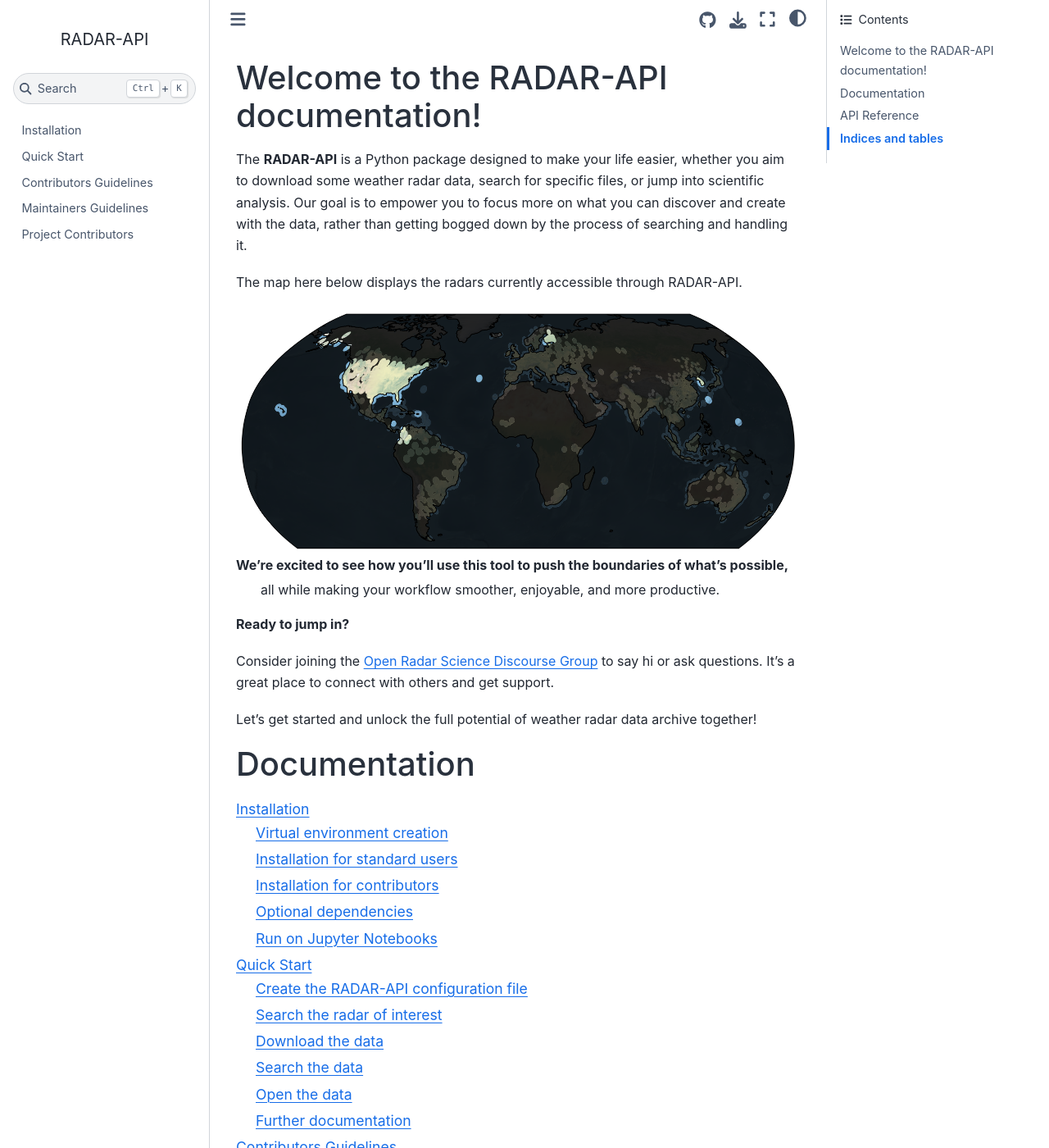
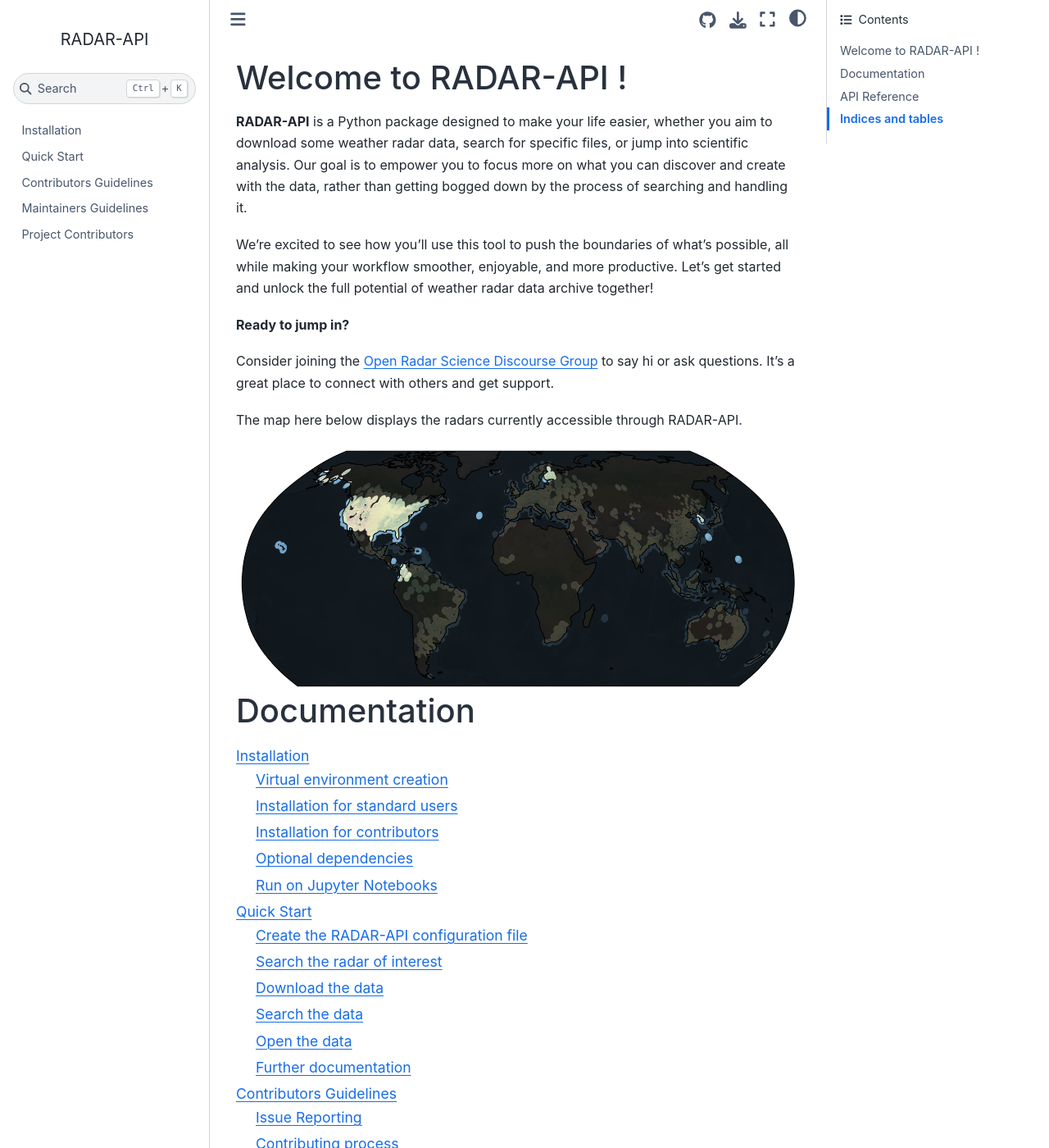
Before and after one commit to ghiggi/radar_api, a Sphinx documentation site: the page built from docs/source/index.rst, in a window 1280 px wide and 1400 px high. Shown: the whole window at 82% size. Built offline with Sphinx 7.4.7 and the Sphinx Book theme 1.1.4, drawn with Linux system fonts in a browser that asks for light colours; pages that are not in the unit, such as notebooks, are missing from menus; some of the changed lines change nothing that is shown.

Commit message:
Improve doc intro

```diff
--- a/docs/source/index.rst
+++ b/docs/source/index.rst
@@ -1,18 +1,14 @@
 
-Welcome to the RADAR-API documentation!
-========================================
+Welcome to RADAR-API !
+========================
 
 
-The **RADAR-API** is a Python package designed to make your life easier, whether you aim to download some weather radar data, search for specific files, or jump into scientific analysis.
+**RADAR-API** is a Python package designed to make your life easier, whether you aim to download some weather radar data, search for specific files, or jump into scientific analysis.
 Our goal is to empower you to focus more on what you can discover and create with the data, rather than getting bogged down by the process of searching and handling it.
 
-The map here below displays the radars currently accessible through RADAR-API.
-
-.. image:: /static/radar_api_coverage.png
-
-
 We're excited to see how you'll use this tool to push the boundaries of what's possible,
- all while making your workflow smoother, enjoyable, and more productive.
+all while making your workflow smoother, enjoyable, and more productive.
+Let's get started and unlock the full potential of weather radar data archive together!
 
 
 **Ready to jump in?**
@@ -20,7 +16,11 @@ We're excited to see how you'll use this tool to push the boundaries of what's p
 Consider joining the `Open Radar Science Discourse Group <https://openradar.discourse.group/>`__ to say hi or ask questions.
 It's a great place to connect with others and get support.
 
-Let's get started and unlock the full potential of weather radar data archive together!
+
+The map here below displays the radars currently accessible through RADAR-API.
+
+.. image:: /static/radar_api_coverage.png
+
 
 
 Documentation
```
